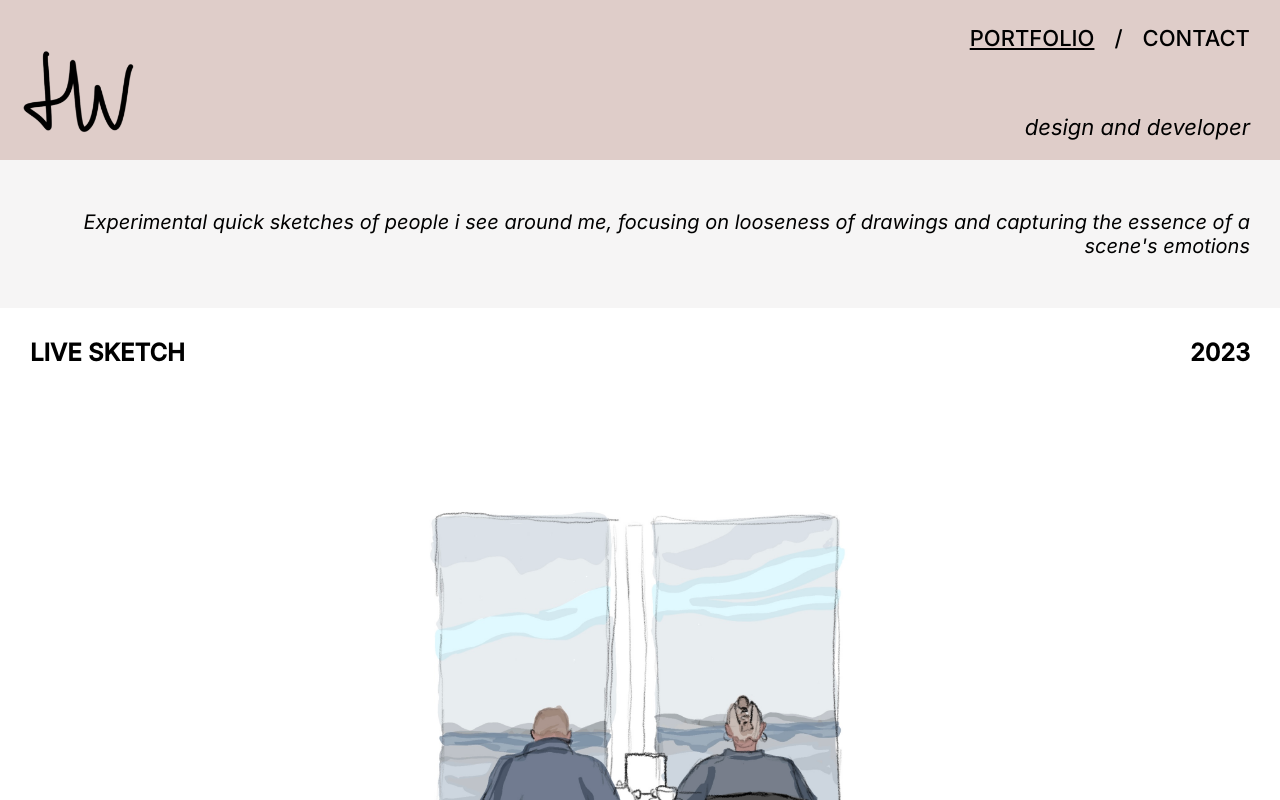
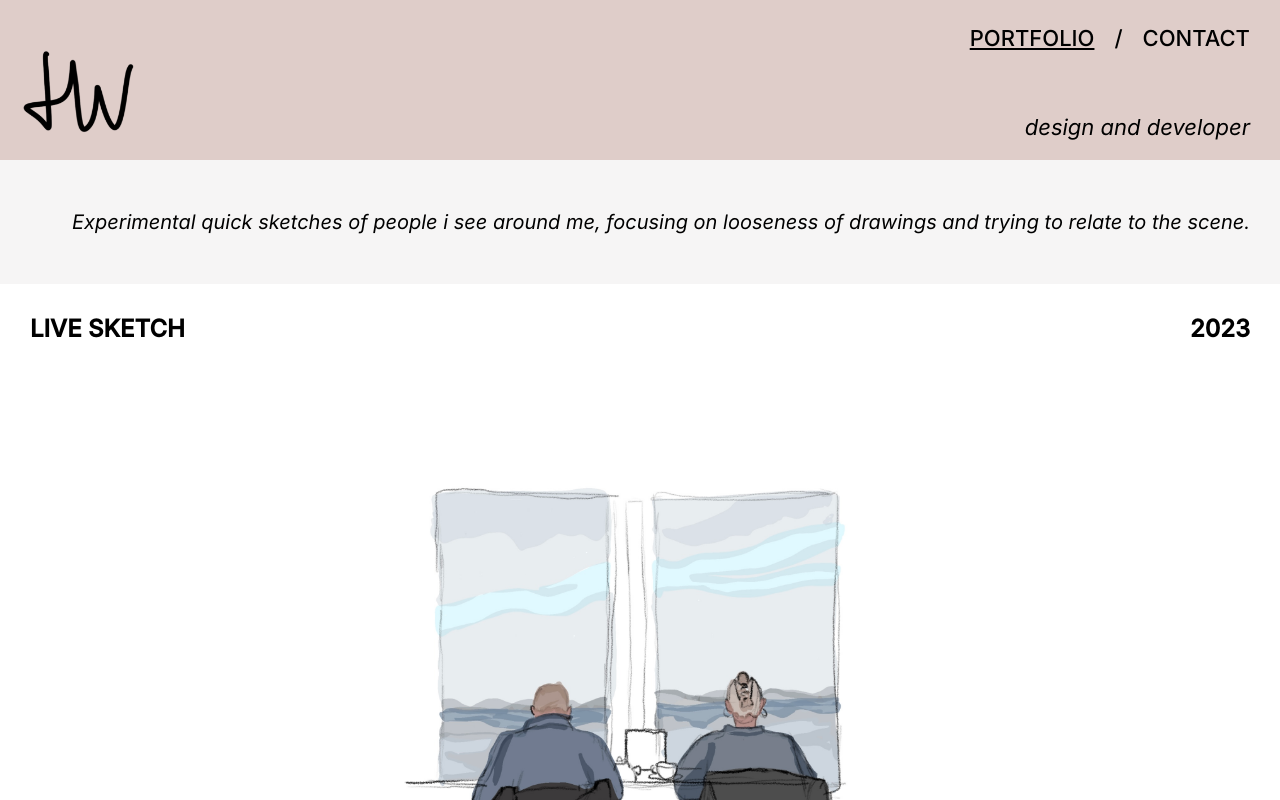
Before and after one commit to hannahw1ll1ams/portfolio, a React (Create React App) app: page /portfolio/illustrations in a window 1280 px wide. Shown: the top 800 px of the page. Built offline with nearby package versions, Linux system fonts and the light colour scheme.

Commit message:
update text

```diff
--- a/src/Pages/Sub-pages/Illustrations.js
+++ b/src/Pages/Sub-pages/Illustrations.js
@@ -14,7 +14,7 @@ export default function IllustrationsPage() {
     return (
         <>
         <p className="description">
-            Experimental quick sketches of people i see around me, focusing on looseness of drawings and capturing the essence of a scene's emotions
+            Experimental quick sketches of people i see around me, focusing on looseness of drawings and trying to relate to the scene.
         </p>
         <div className="whiteContainer">
                 <div className="topText">
```
